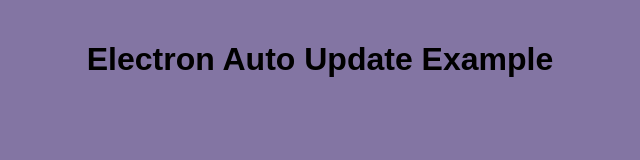
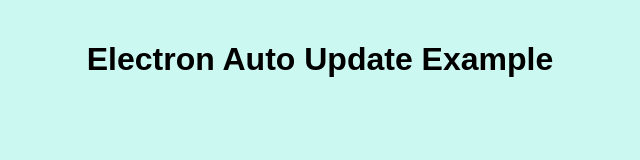
Before and after one commit to rajyalakshmiathikamsetty/autoupdator-electron-example, an Electron app: page index.html in a window 800 px wide. Shown: the whole page, without its empty margins (80-720 px from the left). Drawn offline with Linux system fonts and the light colour scheme; no server answers.

Commit message:
Version 1.1.7 update

```diff
--- a/index.html
+++ b/index.html
@@ -7,7 +7,7 @@
       margin: 0;
       padding: 20px;
       font-family: sans-serif;
-      background-color: #8375a3;
+      background-color: #cbf8f1;
       text-align: center;
     }
     #notification {
--- a/package.json
+++ b/package.json
@@ -1,6 +1,6 @@
 {
   "name": "autoupdator-electron-example",
-  "version": "1.1.6",
+  "version": "1.1.7",
   "description": "To Auto Update Electron application",
   "main": "main.js",
   "scripts": {
```
Also changed, not shown: dist/latest.yml, 2 other files.
